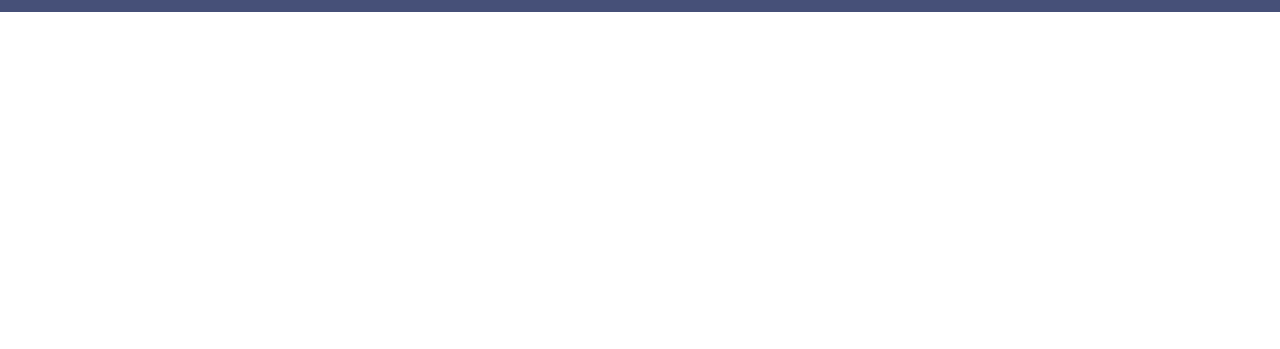
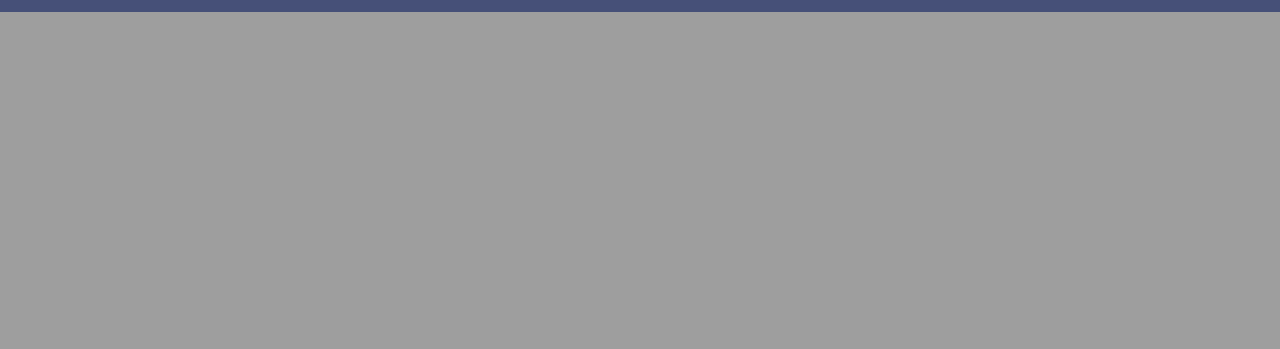
Before and after one commit to bradkillins/personalSite, a plain HTML site: page index.html in a window 1280 px wide. Shown: the part 68-417 px from the top of the page. Drawn offline with nearby package versions, Linux system fonts and the light colour scheme; the site is published under a folder, as on GitHub Pages, so addresses that start at the root find nothing.

Commit message:
fixed url for splashpage

```diff
--- a/styles.css
+++ b/styles.css
@@ -1,12 +1,13 @@
 /*
-
 Inspiration for the navigation menu from Dev Ed:
 https://www.youtube.com/channel/UClb90NQQcskPUGDIXsQEz5Q
 
 Inspiration for CSS Animations from https://codepen.io/
 
-Main resources used: https://developer.mozilla.org/en-US/
-                     https://www.w3schools.com/
+Main resources used:
+  https://developer.mozilla.org/en-US/
+  https://www.w3schools.com/
+
 */
 
 /* --Custom Properties-- */
@@ -132,7 +133,7 @@ header {
   align-content: center;
   margin-top: 10vh;
   /*-- url("/assets/star-mountains-unsplash.jpg") --*/
-  background-image: url("/personalSite/assets/star-mountains-unsplash.jpg");
+  background-image: url("assets/star-mountains-unsplash.jpg");
   background-size: cover;
   background-position-y: bottom;
   height: 90vh;
```
